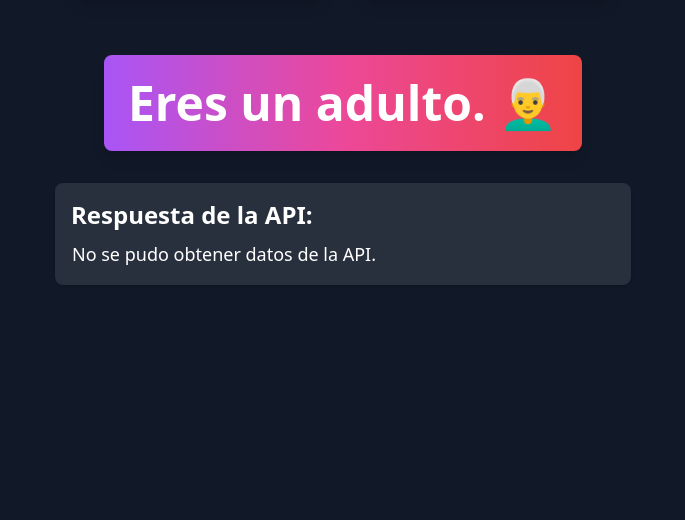
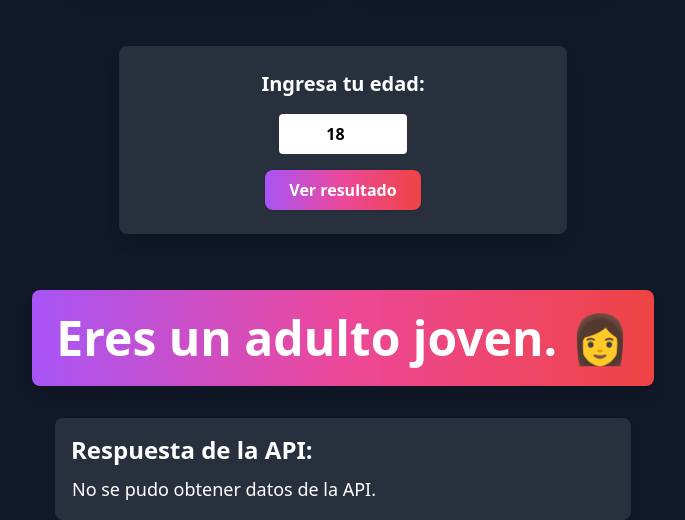
Before and after one commit to Santos0112145/php, a PHP site: page / in a window 1280 px wide. Shown: the part 506-1026 px from the top of the page, without its empty margins (297-982 px from the left). Before the commit the page ends 791 px from the top, so only its background shows below. Run offline with PHP 8.4, Linux system fonts and the light colour scheme; data that the repository does not hold is empty; some libraries are stand-ins or nearby versions.

Commit message:
Ingresar la edad

```diff
--- a/index.php
+++ b/index.php
@@ -1,9 +1,9 @@
 <?php
 	// ===============================
-	// Variables de usuario
+	// Lógica para recibir la edad del usuario por formulario
 	// ===============================
 	$nombre = "Santos Nazareno"; // Nombre del usuario
-	$edad = 30; // Edad actual
+	$edad = isset($_POST['edad']) ? (int)$_POST['edad'] : 18; // Edad ingresada por el usuario o valor por defecto
 	$nueva_edad = $edad + 1; // Edad incrementada en 1
 
 	// Mensaje personalizado con nombre y edad
@@ -55,7 +55,13 @@
 		<img src="https://images.unsplash.com/photo-1506744038136-46273834b3fb?auto=format&fit=crop&w=400&q=80" alt="Imagen 1" class="w-64 h-64 object-cover rounded-2xl shadow-lg border-4 border-purple-500">
 		<img src="https://images.unsplash.com/photo-1519125323398-675f0ddb6308?auto=format&fit=crop&w=400&q=80" alt="Imagen 2" class="w-64 h-64 object-cover rounded-2xl shadow-lg border-4 border-pink-500">
 	</div>
-	<!-- Mensaje condicional según la edad -->
+	<!-- Formulario para ingresar la edad -->
+	<form method="post" class="mb-6 flex flex-col items-center gap-4 bg-white/10 p-6 rounded-lg shadow-lg w-full max-w-md">
+		<label for="edad" class="text-xl text-white font-bold">Ingresa tu edad:</label>
+		<input type="number" name="edad" id="edad" min="0" max="120" value="<?= htmlspecialchars($edad) ?>" class="p-2 rounded text-black w-32 text-center font-semibold" required>
+		<button type="submit" class="bg-gradient-to-r from-purple-500 via-pink-500 to-red-500 text-white font-bold py-2 px-6 rounded-lg shadow hover:scale-105 transition">Ver resultado</button>
+	</form>
+	<!-- Mensaje condicional según la edad ingresada -->
 	<h2 class="text-5xl font-extrabold text-white bg-gradient-to-r from-purple-500 via-pink-500 to-red-500 p-6 rounded-lg shadow-lg text-center ">
 		<?= $condicional ?>
 	</h2>
```
